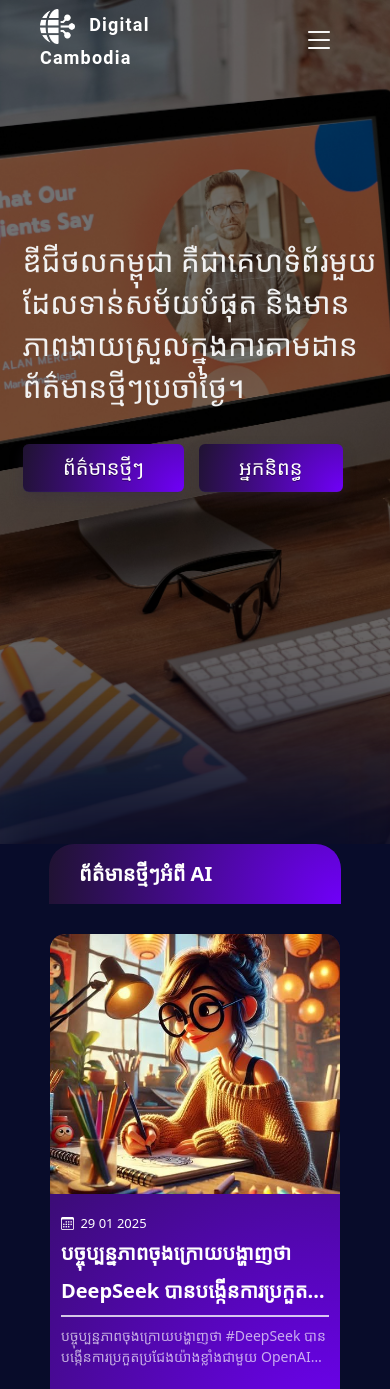
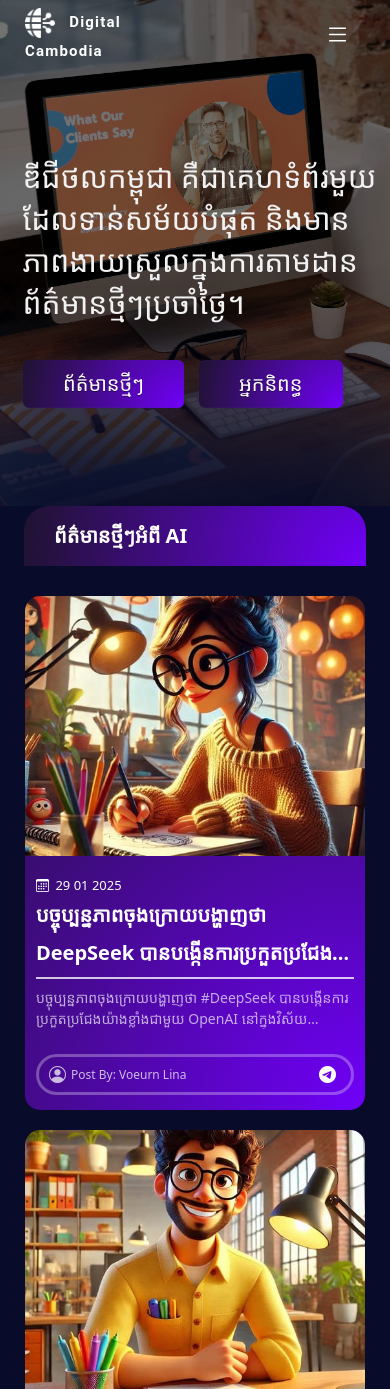
Before and after one commit to Linagaming/Digital-Cambodia, a PHP site: page / in a window 390 px wide. Shown: the top 1389 px of the page. Run offline with PHP 8.4, Linux system fonts and the light colour scheme; some web fonts are replaced.

Commit message:
Add files via upload

```diff
--- a/css/Style.css
+++ b/css/Style.css
@@ -116,6 +116,7 @@ body{
     transform: translate(-50%, -0%);
     width: 100%;
     height: 100vh;
+    z-index: 1;
 }
 .content-slide .box-slide .slide .slide-img .slide-text .manage-text-slide{
     padding: 30px 30px;
@@ -413,14 +414,29 @@ body{
         display: block;
     }
     .manage-navbar .navbar .list-navbar ul .list-icon-phone .bi-list{
-        font-size: 32px;
+        font-size: 25px;
     }
     .manage-navbar .navbar .logo img{
-        width: 35px;
+        width: 30px;
     }
     .manage-navbar .navbar .logo span{
-        font-size: 18px;
+        font-size: 15px;
     }
+    .manage-content .content-center{
+        padding-left: 10px;
+        padding-right: 10px;
+    }
+    .manage-navbar .navbar {
+        padding: 6px 25px;
+    }
+    .box-slide .slide .slide-img{
+        box-sizing: border-box;
+        overflow: hidden;
+        position: relative;
+        width: 100%;
+        height: 60vh;
+    }
+
 }
 
 /* Small devices (portrait tablets and large phones, 600px and up) */
```
